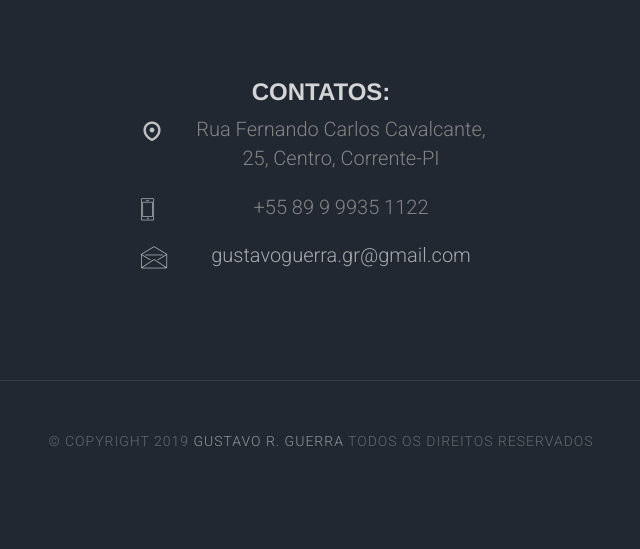
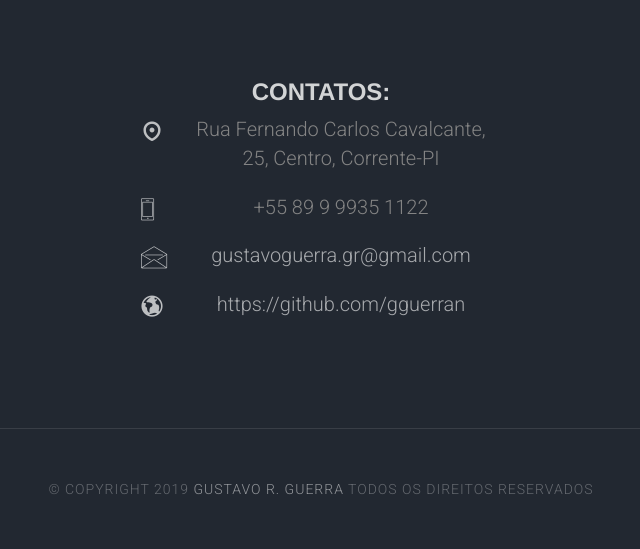
Before and after one commit to gguerran/TopSportAcademia, a PHP site: page /views/index.php in a window 1280 px wide. Shown: the part 801-1350 px from the top of the page, without its empty margins (319-959 px from the left). Before the commit the page ends 1248 px from the top, so only its background shows below. Run offline with PHP 8.4, Linux system fonts and the light colour scheme; some libraries are stand-ins or nearby versions; some web fonts are replaced.

Commit message:
atualização do site pessoal

```diff
--- a/views/index.php
+++ b/views/index.php
@@ -54,7 +54,7 @@ include './header.php';
                         <li><i class="icon-map-marker"></i>Rua Fernando Carlos Cavalcante, 25, Centro, Corrente-PI</li>
                         <li><i class="icon-phone"></i>+55 89 9 9935 1122</li>
                         <li><i class="icon-envelope"></i><a href="#">gustavoguerra.gr@gmail.com</a></li>
-                        <!---<li><i class="icon-globe2"></i><a href="#">www.ctads.com.br/</a></li>-->
+                        <li><i class="icon-globe2"></i><a href="#">https://github.com/gguerran</a></li>
                     </ul>
                 </div>
             </div>
```
